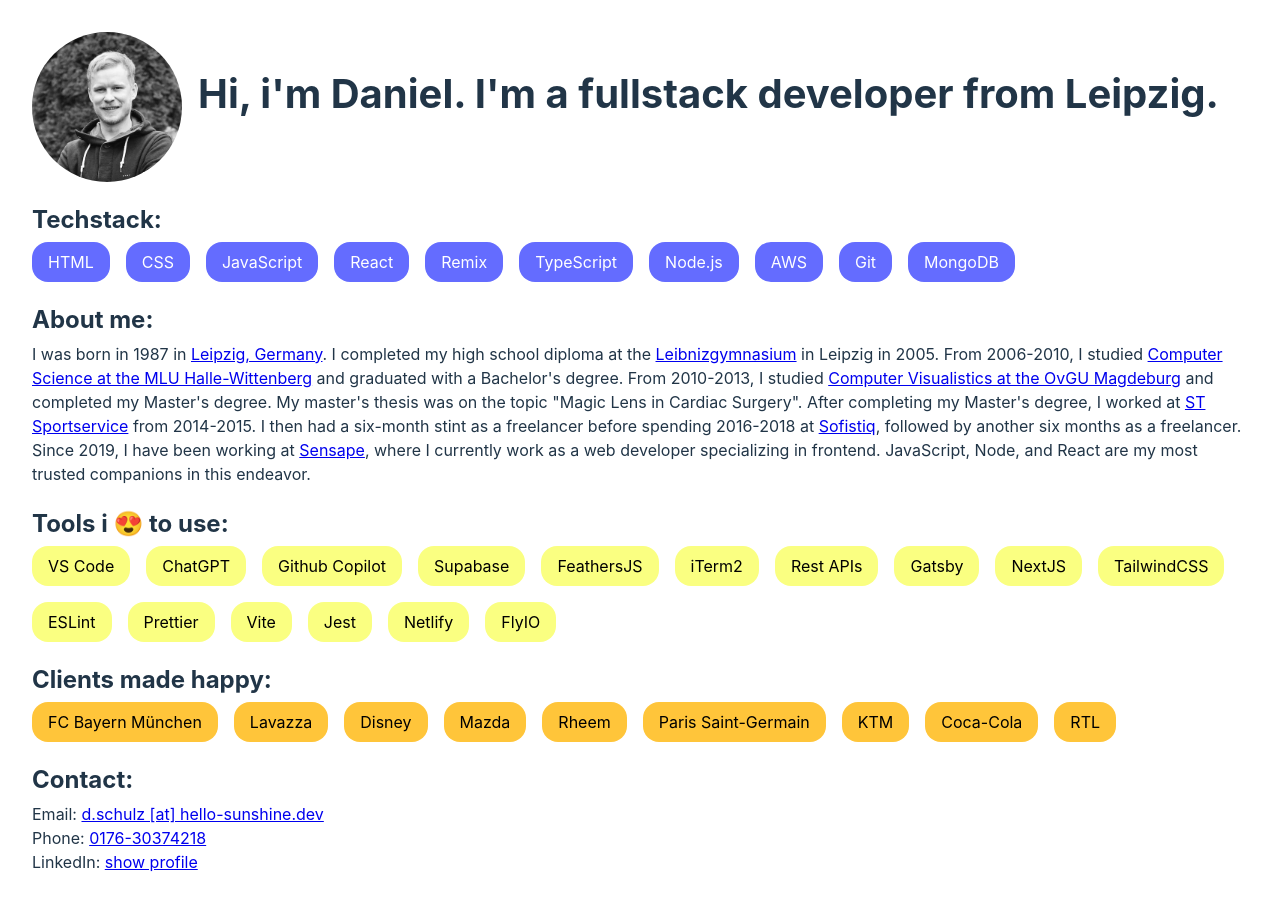
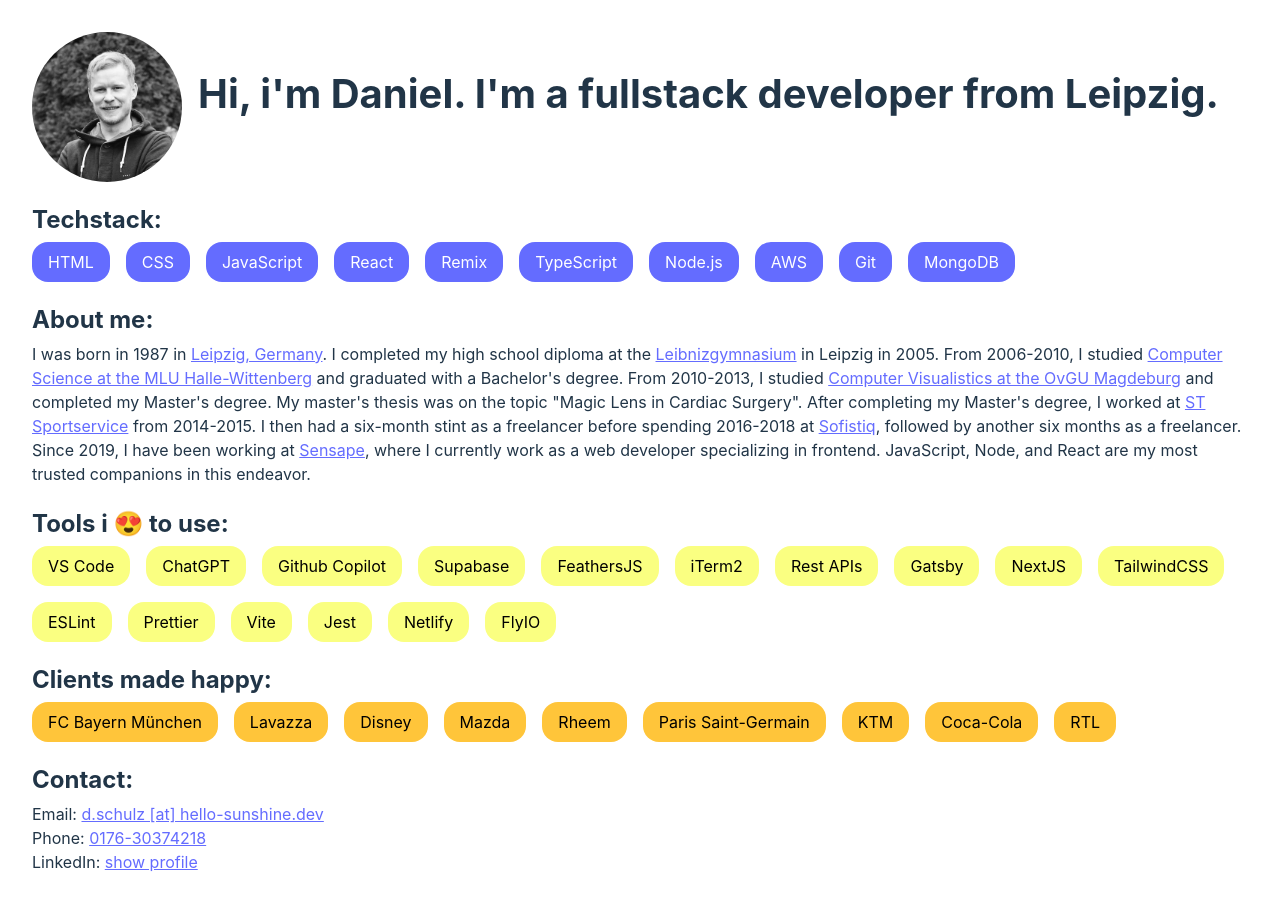
Before and after one commit to develowlper/karl-eule-cv, a React (Vite) app: page / in a window 1280 px wide. Built offline with nearby package versions, Linux system fonts and the light colour scheme.

Commit message:
fix: dark links

```diff
--- a/src/App.css
+++ b/src/App.css
@@ -7,6 +7,18 @@
 @media screen and (max-width: 768px) {
   #root {
     padding: 1rem;
+  }
+}
+
+@media (prefers-color-scheme: dark) {
+  a {
+    color: #FAFF81
+  }
+}
+
+@media (prefers-color-scheme: light) {
+  a {
+    color: var(--color-primary);
   }
 }
 
```
